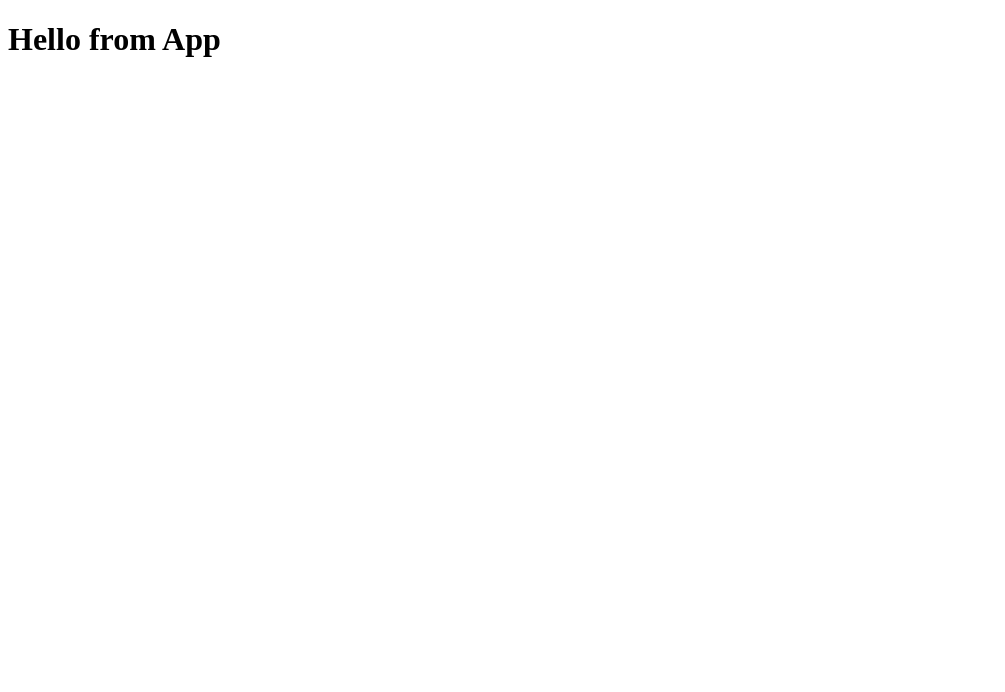
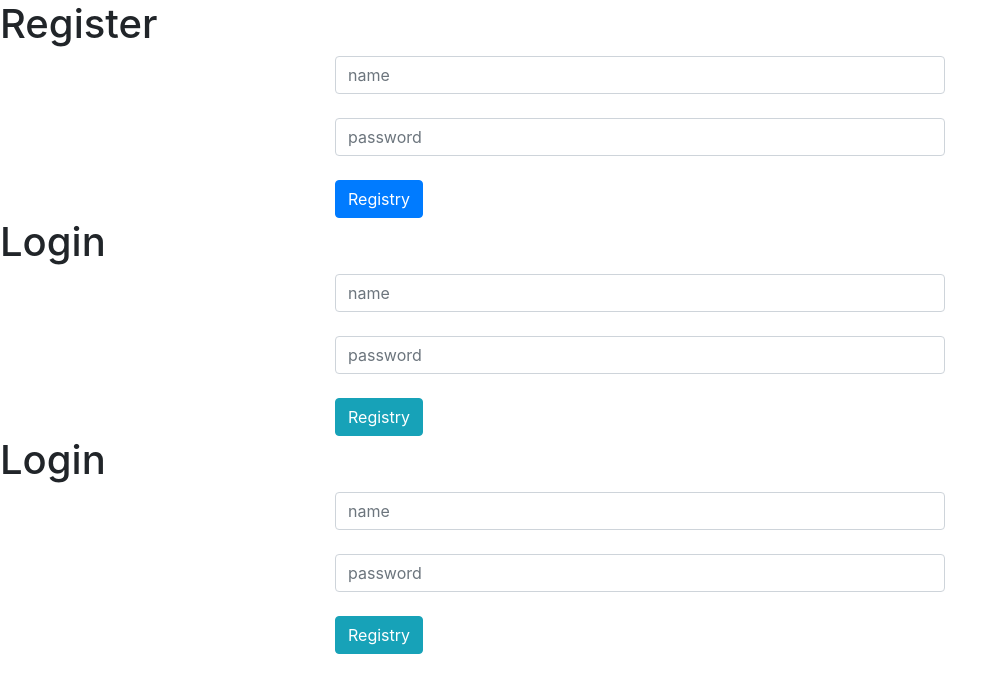
Before and after one commit to vlappdev/course, a React (Create React App) app in the folder login_register/: page / in a window 1280 px wide. Shown: the top 692 px of the page, without its empty margins (0-1005 px from the left). Built offline with nearby package versions, Linux system fonts and the light colour scheme; no server answers.

Commit message:
from lesson 19

```diff
--- a/login_register/package.json
+++ b/login_register/package.json
@@ -8,8 +8,10 @@
     "@testing-library/react": "^9.3.2",
     "@testing-library/user-event": "^7.1.2",
     "axios": "^0.19.2",
+    "bootstrap": "^4.5.2",
     "react": "^16.13.1",
     "react-dom": "^16.13.1",
+    "react-router-dom": "^5.2.0",
     "react-scripts": "3.4.3"
   },
   "scripts": {
--- a/login_register/src/App.js
+++ b/login_register/src/App.js
@@ -1,17 +1,18 @@
-import React, {useEffect} from 'react';
-import axios from 'axios'
+import React from 'react';
+import Register from "./pages/register/Register";
+import Login from "./pages/login/Login";
+import {BrowserRouter, Route} from 'react-router-dom'
 
 function App() {
-
-    useEffect(()=>{
-        axios.get('/data')
-            .then( res => {
-                console.log(res.data)
-            })
-    }, []);
-
     return (
-        <h1>Hello from App</h1>
+        <BrowserRouter>
+            <div>
+                <Register/>
+                <Login/>
+                <Route exact path="/" component={Login}/>
+                <Route exact path="/register" component={Register}/>
+            </div>
+        </BrowserRouter>
     );
 }
 
--- a/login_register/src/index.js
+++ b/login_register/src/index.js
@@ -1,6 +1,6 @@
 import React from 'react'
 import ReactDOM from 'react-dom'
-
+import 'bootstrap/dist/css/bootstrap.css'
 import App from './App'
 
 ReactDOM.render(<App/>, document.querySelector('#root'))
--- /dev/null
+++ b/login_register/src/pages/login/Login.js
@@ -0,0 +1,16 @@
+import React from 'react';
+
+function Login() {
+    return (
+        <div className="conatiner">
+            <h1>Login</h1>
+            <div className="col-6 offset-3">
+                <input type="text" placeholder="name" className="form-control"/><br/>
+                <input type="password" placeholder="password" className="form-control"/><br/>
+                <button className="btn btn-info">Registry</button>
+            </div>
+        </div>
+    );
+}
+
+export default Login;
--- /dev/null
+++ b/login_register/src/pages/register/Register.js
@@ -0,0 +1,16 @@
+import React from 'react';
+
+function Register() {
+    return (
+        <div className="conatiner">
+            <h1>Register</h1>
+            <div className="col-6 offset-3">
+                <input type="text" placeholder="name" className="form-control"/><br/>
+                <input type="password" placeholder="password" className="form-control"/><br/>
+                <button className="btn btn-primary">Registry</button>
+            </div>
+        </div>
+    )
+}
+
+export default Register;
```
Also changed, not shown: 1 other file (tests, documents, lock files or other folders).
